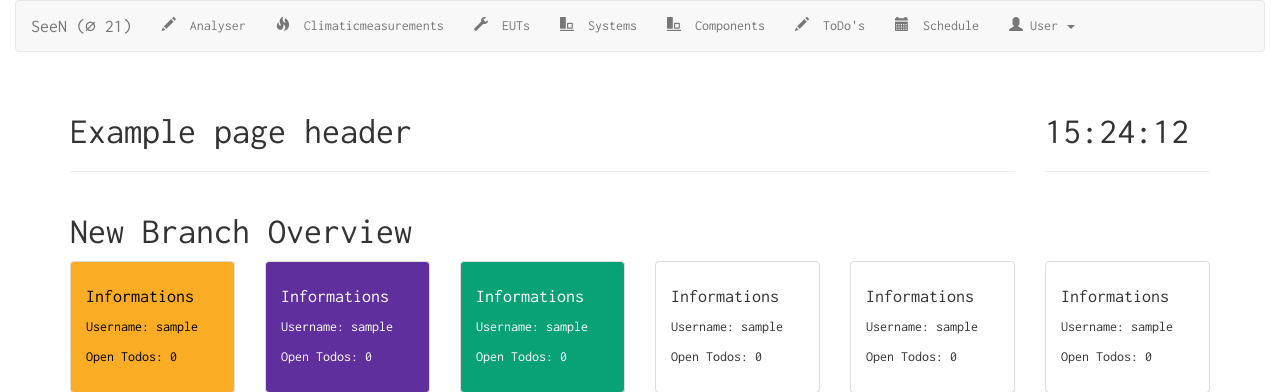
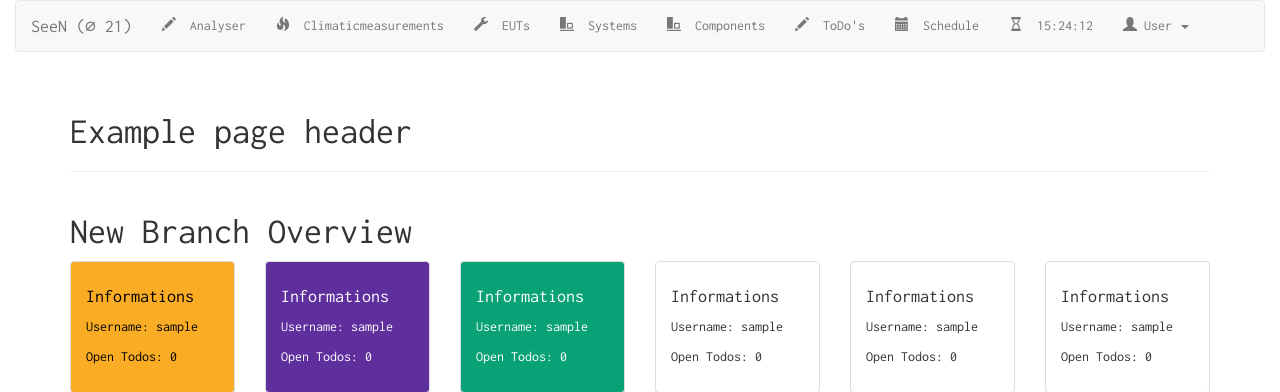
Before and after one commit to woastel/SeeN, a Django app: page / in a window 1280 px wide. Shown: the top 392 px of the page. Run offline with Django 3.2, Linux system fonts and the light colour scheme; the visitor is signed in with stand-in values (Sample User, id 1); data comes from the database, SQL or seed files in the repository; data that the repository does not hold is empty; some libraries are stand-ins or nearby versions.

Commit message:
overview app: uhr an statusleite angebracht

```diff
--- a/taffwebapp/overview/templates/overview/index.html
+++ b/taffwebapp/overview/templates/overview/index.html
@@ -38,43 +38,16 @@
 
 </style>
 
-<script type="text/javascript">
 
-function start() {
-    time();
-    window.setInterval("time()", 1000);
-}
-
-function time() {
-    var now = new Date();
-    hours = now.getHours();
-    minutes = now.getMinutes();
-    seconds = now.getSeconds();
-
-    thetime = (hours < 10) ? "0" + hours + ":" : hours + ":";
-    thetime += (minutes < 10) ? "0" + minutes + ":" : minutes + ":";
-    thetime += (seconds < 10) ? "0" + seconds : seconds;
-
-    element = document.getElementById("time");
-    element.innerHTML = thetime;
-}
-
-
-</script>
 
 
 
 <div class="container">
 
   <div class="row">
-    <div class="col-lg-10">
+    <div class="col-lg-12">
       <div class="page-header">
         <h1>Example page header <small></small></h1>
-      </div>
-    </div>
-    <div class="col-lg-2">
-      <div class="page-header">
-        <h1><span  id="time"></span></h1>
       </div>
     </div>
   </div>
--- a/taffwebapp/templates/base.html
+++ b/taffwebapp/templates/base.html
@@ -1,5 +1,6 @@
 <!DOCTYPE html>
 <html lang="en">
+
   <head>
     <meta charset="utf-8">
     <title> SeeN </title>
@@ -14,7 +15,31 @@
     <style>
       body{ font-family: 'Inconsolata', monospace; }
     </style>
+
+    <!-- Script for the Watch in the Navigation bar -->
+    <script type="text/javascript">
+
+      function start() {
+          time();
+          window.setInterval("time()", 1000);
+      }
+      function time() {
+          var now = new Date();
+          hours = now.getHours();
+          minutes = now.getMinutes();
+          seconds = now.getSeconds();
+
+          thetime = (hours < 10) ? "0" + hours + ":" : hours + ":";
+          thetime += (minutes < 10) ? "0" + minutes + ":" : minutes + ":";
+          thetime += (seconds < 10) ? "0" + seconds : seconds;
+
+          element = document.getElementById("time");
+          element.innerHTML = thetime;
+      }
+    </script>
+
   </head>
+
   <body onload="start();">
     <div class="col-lg-12">
       <nav class="navbar navbar-default">
@@ -45,6 +70,9 @@
                 ToDo's</a></li>
               <li><a href="{% url 'schedule:index' %}"><span class="glyphicon glyphicon-calendar" aria-hidden="true"></span>&nbsp;
                 Schedule</a></li>
+              <li><a href="#"><span class="glyphicon glyphicon-hourglass" aria-hidden="true"></span>&nbsp;
+                <span  id="time"></a></li>
+
               <li class="dropdown">
                 <a href="#" class="dropdown-toggle" data-toggle="dropdown" role="button" aria-haspopup="true" aria-expanded="false">
                   <span class="glyphicon glyphicon-user" aria-hidden="true"></span>
@@ -59,6 +87,7 @@
                     User Settings</li>
                   <li><a href="#"><span class="glyphicon glyphicon-plus" aria-hidden="true"></span>&nbsp;
                     Account settings</a></li>
+
                 </ul>
               </li>
             </ul>
@@ -71,4 +100,5 @@
     {% endblock %}
 
   </body>
+
 </html>
```
